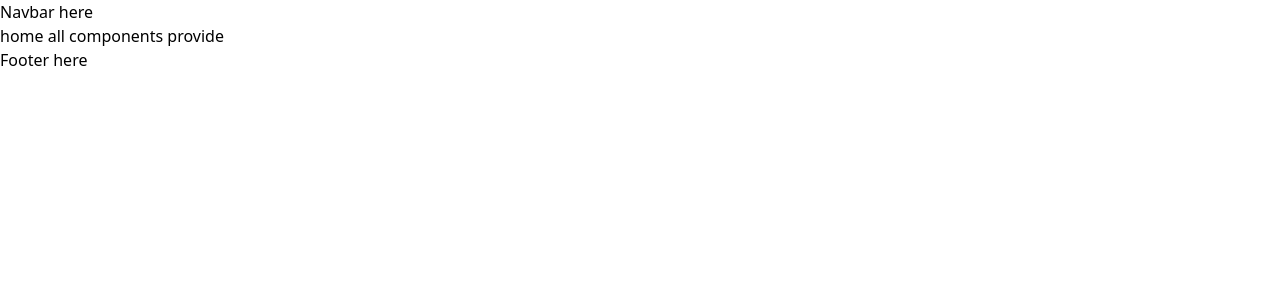
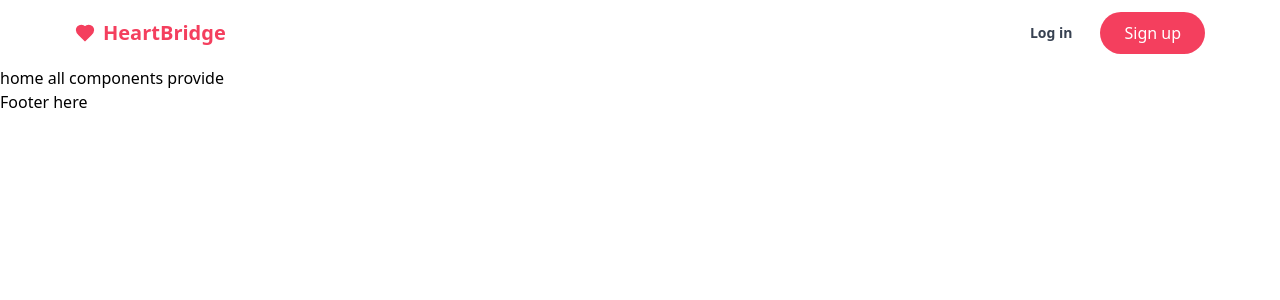
Before and after one commit to rifat-mahmudul/heart-bridge-dialogue, a React (Vite) app: page / in a window 1280 px wide. Shown: the top 300 px of the page. Built offline with nearby package versions, Linux system fonts and the light colour scheme.

Commit message:
develop navbar

```diff
--- a/src/shared/Navbar/Navbar.jsx
+++ b/src/shared/Navbar/Navbar.jsx
@@ -1,11 +1,144 @@
-import React from 'react';
+import { useState } from "react";
+import { Heart, Menu, X, Sparkles, User } from "lucide-react";
 
-const Navbar = () => {
-    return (
-        <div className=''>
-            Navbar here
+export default function Navbar() {
+  const [isMenuOpen, setIsMenuOpen] = useState(false);
+  const [isLoggedIn, setIsLoggedIn] = useState(false);
+
+  const toggleMenu = () => {
+    setIsMenuOpen(!isMenuOpen);
+  };
+
+  const handleLogin = () => {
+    setIsLoggedIn(true);
+  };
+
+  const handleLogout = () => {
+    setIsLoggedIn(false);
+  };
+
+  return (
+    <nav className="w-full  bg-white px-4 py-3 ">
+      <div className=" container flex items-center justify-between">
+        {/* Logo and brand name */}
+        <a
+          href="/"
+          className="flex items-center gap-2 text-xl font-semibold text-rose-500"
+        >
+          <Heart className="h-5 w-5 fill-rose-500" />
+          <span>HeartBridge</span>
+        </a>
+
+        {/* Desktop navigation */}
+        <div className="hidden items-center gap-7 md:flex">
+          {isLoggedIn ? (
+            <>
+              <a
+                href="/upgrade"
+                className="flex items-center gap-1 rounded-full border border-gray-200 px-4 py-1.5 text-[18px] font-medium text-rose-500 hover:bg-[#FDF2F6]"
+              >
+                <Sparkles className="h-4 w-4 text-rose-500" />
+                Upgrade
+              </a>
+              <div className="relative">
+                <button
+                  className="flex h-8 w-8 items-center justify-center rounded-full bg-gray-100 text-gray-700 hover:bg-[#FDF2F6]"
+                  onClick={handleLogout}
+                  aria-label="User profile"
+                >
+                  <User className="h-5 w-5 text-rose-500" />
+                </button>
+              </div>
+            </>
+          ) : (
+            <>
+              <button
+                onClick={handleLogin}
+                className="text-gray-700 hover:text-rose-500 text-sm font-bold"
+              >
+                Log in
+              </button>
+              <a
+                href="/signup"
+                className="rounded-full bg-rose-500 px-6 py-[9px] text-white hover:bg-rose-600"
+              >
+                Sign up
+              </a>
+            </>
+          )}
         </div>
-    );
-};
 
-export default Navbar;
+        {/* Mobile menu button */}
+        <button
+          className="text-gray-700 md:hidden"
+          onClick={toggleMenu}
+          aria-label="Toggle menu"
+        >
+          {isMenuOpen ? (
+            <X className="h-6 w-6" />
+          ) : (
+            <Menu className="h-6 w-6" />
+          )}
+        </button>
+      </div>
+
+      {/* Mobile menu */}
+      {isMenuOpen && (
+        <div className="mt-3 border-t border-gray-100 py-3 md:hidden">
+          <div className="flex flex-col gap-3 px-4">
+            {isLoggedIn ? (
+              <>
+                <a
+                  href="/upgrade"
+                  className="flex items-center gap-1 py-2 text-gray-700 hover:text-rose-500"
+                  onClick={() => setIsMenuOpen(false)}
+                >
+                  <Sparkles className="h-4 w-4 text-rose-500" />
+                  Upgrade
+                </a>
+                <button
+                  onClick={() => {
+                    handleLogout();
+                    setIsMenuOpen(false);
+                  }}
+                  className="flex items-center gap-1 py-2 text-gray-700 hover:text-rose-500"
+                >
+                  <User className="h-4 w-4" />
+                  Profile
+                </button>
+                <button
+                  onClick={() => {
+                    handleLogout();
+                    setIsMenuOpen(false);
+                  }}
+                  className="py-2 text-gray-700 hover:text-rose-500"
+                >
+                  Log out
+                </button>
+              </>
+            ) : (
+              <>
+                <button
+                  onClick={() => {
+                    handleLogin();
+                    setIsMenuOpen(false);
+                  }}
+                  className="py-2 text-gray-700 hover:text-rose-500"
+                >
+                  Log in
+                </button>
+                <a
+                  href="/signup"
+                  className="rounded-full bg-rose-500 px-6 py-2 text-center text-white hover:bg-rose-600"
+                  onClick={() => setIsMenuOpen(false)}
+                >
+                  Sign up
+                </a>
+              </>
+            )}
+          </div>
+        </div>
+      )}
+    </nav>
+  );
+}
```
Also changed, not shown: 1 other file (tests, documents, lock files or other folders).
